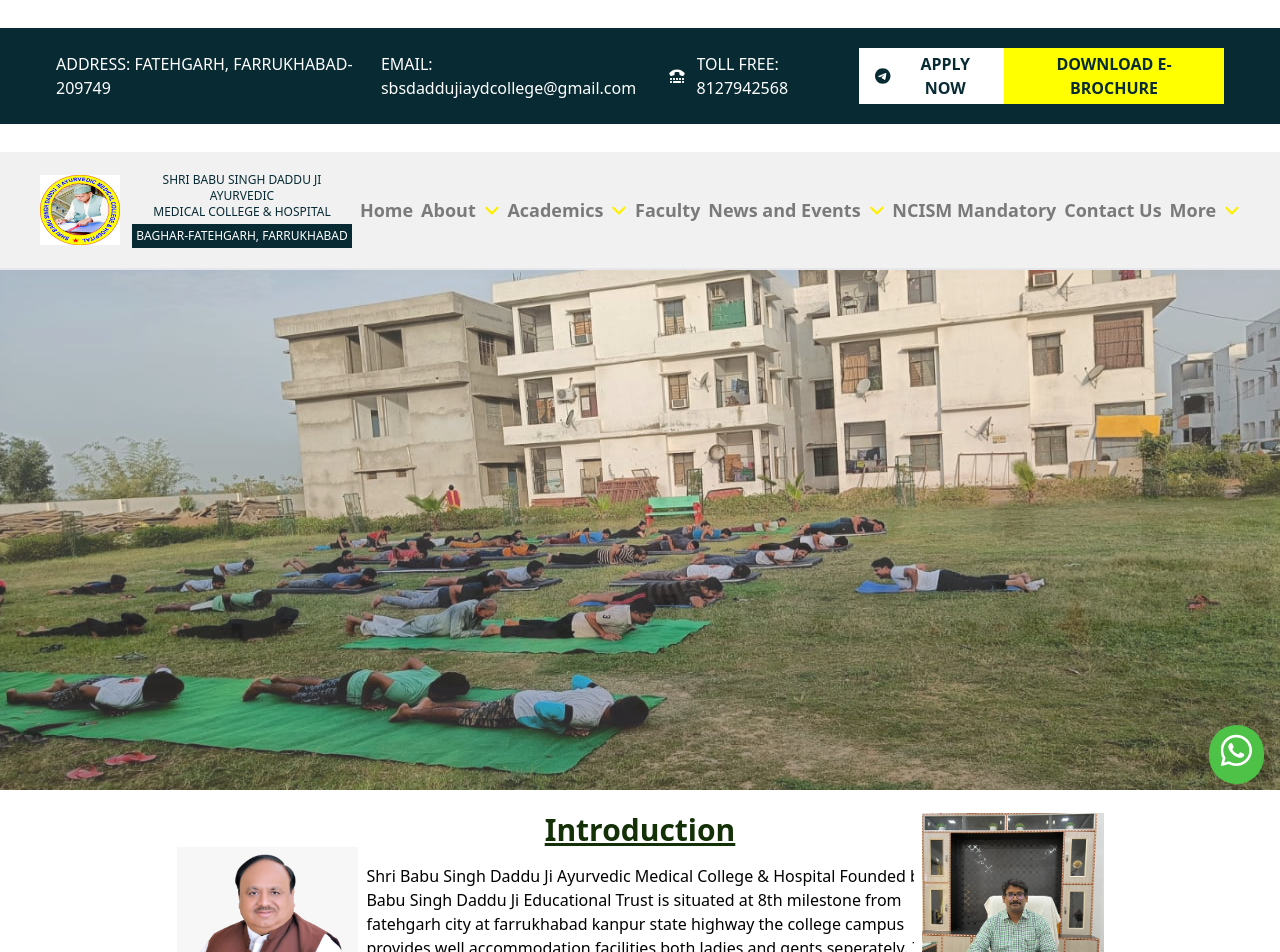
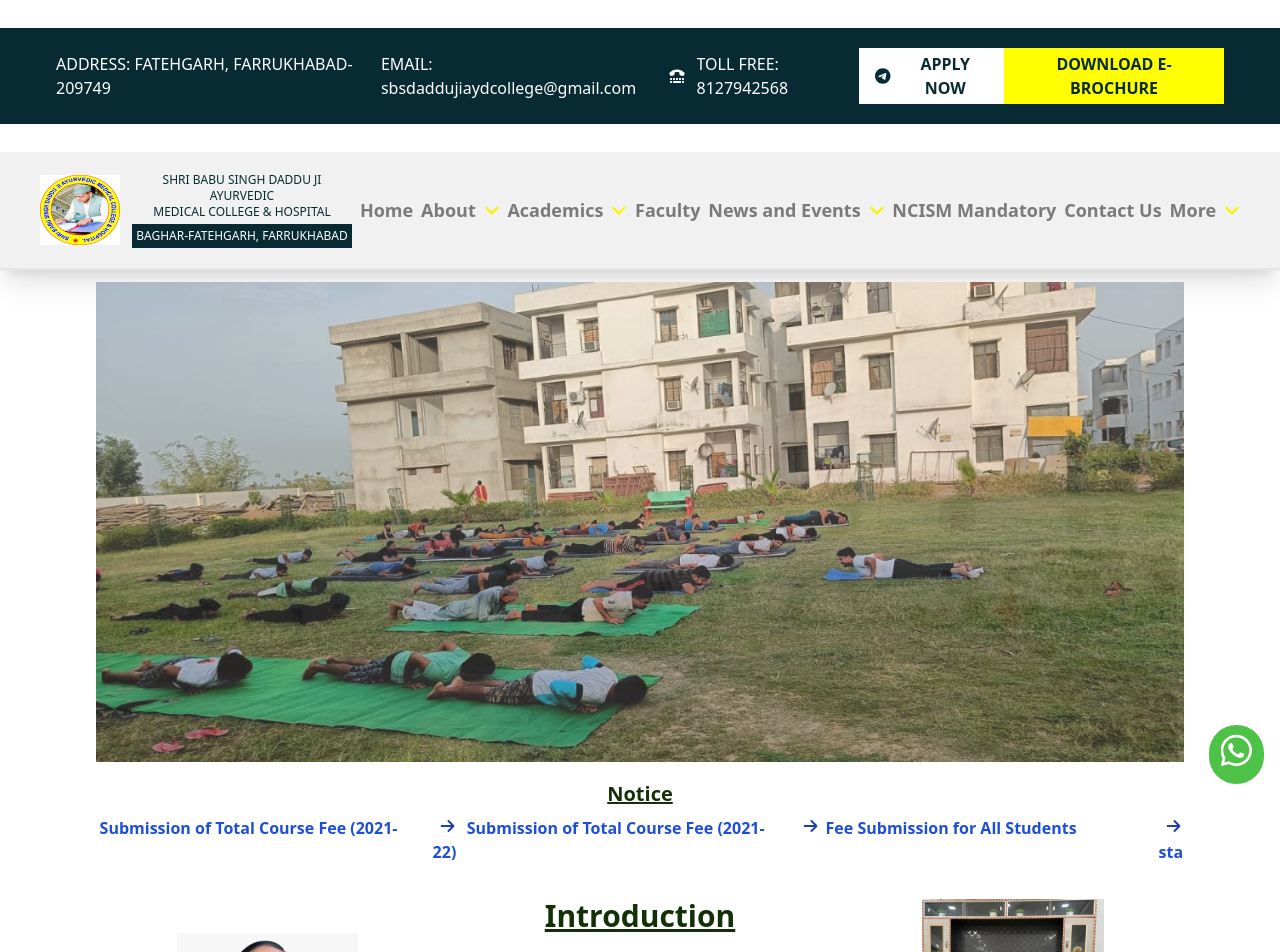
Before and after one commit to Divvu1103/school, a React (Create React App) app: page / in a window 1280 px wide. Shown: the top 952 px of the page. Built offline with nearby package versions, Linux system fonts and the light colour scheme.

Commit message:
minor changes

```diff
--- a/src/components/Carousel.jsx
+++ b/src/components/Carousel.jsx
@@ -5,11 +5,13 @@ import "slick-carousel/slick/slick.css";
 import "slick-carousel/slick/slick-theme.css";
 import banner1 from "../images/babu singh daddu jii.jpg";
 import banner2 from "../images/banner2.jpeg";
+import Updatepoint from "./Updatepoint";
+import { NoticePoint } from "./NoticePoint";
 
 const Carousel = () => {
   var settings = {
     infinite: true,
-    fade:true,
+    fade: true,
     speed: 500,
     slidesToShow: 1,
     slidesToScroll: 1,
@@ -22,32 +24,85 @@ const Carousel = () => {
           slidesToShow: 3,
           slidesToScroll: 3,
           infinite: true,
-          dots: true
-        }
+          dots: true,
+        },
       },
       {
         breakpoint: 600,
         settings: {
           slidesToShow: 2,
           slidesToScroll: 2,
-          initialSlide: 2
-        }
+          initialSlide: 2,
+        },
       },
       {
         breakpoint: 480,
         settings: {
           slidesToShow: 1,
-          slidesToScroll: 1
-        }
-      }
-    ]
+          slidesToScroll: 1,
+        },
+      },
+    ],
   };
+  var settings1 = {
+    infinite: true,
+    speed: 500,
+    slidesToShow: 3,
+    slidesToScroll: 1,
+    autoplay: true,
+    autoPlaySpeed: 500,
+    responsive: [
+      {
+        breakpoint: 1024,
+        settings: {
+          slidesToShow: 2,
+          slidesToScroll: 3,
+          infinite: true,
+          dots: true,
+        },
+      },
+      {
+        breakpoint: 600,
+        settings: {
+          slidesToShow: 1,
+          slidesToScroll: 1,
+          initialSlide: 2,
+        },
+      },
+      {
+        breakpoint: 480,
+        settings: {
+          slidesToShow: 1,
+          slidesToScroll: 1,
+        },
+      },
+    ],
+  };
+
   return (
-    <div classNameName="px-10 mt-10">
+    <div classNameName="px-10 mt-10 flex">
       <Slider {...settings}>
-        <img src={banner1} className="img h-[65vh] " />
-        <img src={banner2} className="img h-[65vh] " />
+        <div className="w-full p-1">
+          <img src={banner1} className=" w-[85vw] my-2  mx-auto h-[60vh]  " />
+        </div>
+        <div className="w-full p-1">
+          <img src={banner2} className="  w-[85vw] my-2  mx-auto h-[60vh]" />
+        </div>
       </Slider>
+      <div className="w-[85vw] mx-auto">
+        <h2 className="text-center text-xl font-semibold text-[#133006]  underline"> Notice</h2>
+
+        <Slider {...settings1}>
+          <NoticePoint
+            name={
+              "Mop-up round counselling registration starts from 30-03-2022 to 08-04-2022"
+            }
+          />
+          <NoticePoint name={"Submission of Total Course Fee (2021-22)"} />
+          <NoticePoint name={" Submission of Total Course Fee (2021-22)"} />
+          <NoticePoint name={"Fee Submission for All Students"} />
+        </Slider>
+      </div>
     </div>
   );
 };
--- /dev/null
+++ b/src/components/NoticePoint.jsx
@@ -0,0 +1,12 @@
+import React from 'react'
+
+export const NoticePoint = ({ name }) => {
+  return (
+    <div className="text-blue-700  w-11/12 sm:w-full  sm:p-2 sm:pb-3  font-medium sm:font-semibold ">
+      <span className="font-extrabold text-blue-800 mx-2">
+        <i className="fa-solid fa-arrow-right "></i>
+      </span>
+      {name}
+    </div>
+  )
+}
--- a/src/index.css
+++ b/src/index.css
@@ -19,9 +19,7 @@
   .nav {
     display: none;
   }
-  .img {
 
-  }
   .foot {
     display: flex;
     flex-direction: column;
```
